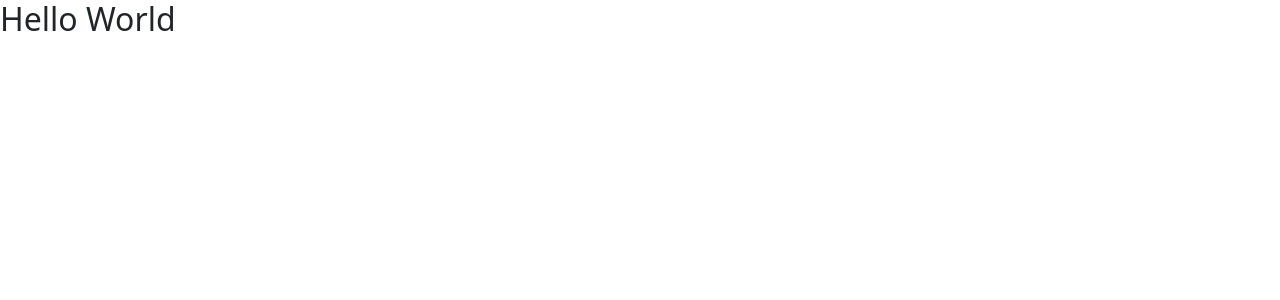
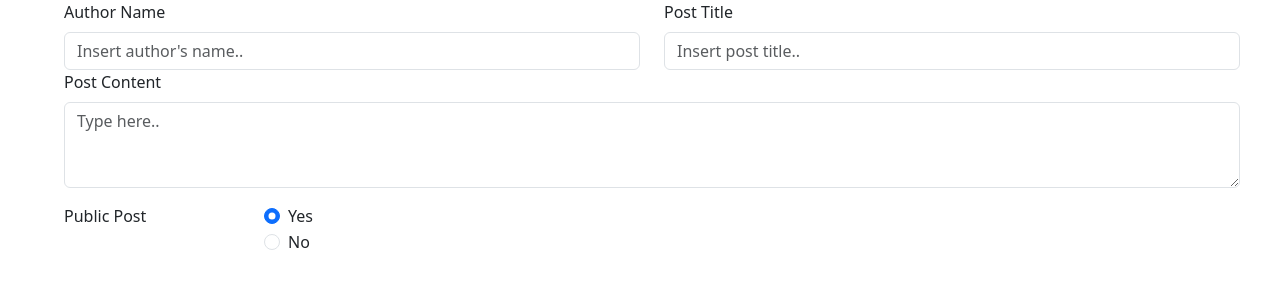
Before and after one commit to amletodellaloggia/react-post-form, a React (Vite) app: page / in a window 1280 px wide. Shown: the top 300 px of the page. Built offline with nearby package versions, Linux system fonts and the light colour scheme.

Commit message:
[upd] added static form

```diff
--- a/src/App.jsx
+++ b/src/App.jsx
@@ -1,7 +1,81 @@
 function App() {
   return (
     <>
-    <h2>Hello World</h2>
+      <div className="container-fluid">
+        <div className="row">
+          <div className="col">
+            <form>
+              <div class="row">
+                <div class="col">
+                  <label for="exampleFormControlTextarea1" class="form-label">
+                    Author Name
+                  </label>
+                  <input
+                    type="text"
+                    class="form-control"
+                    placeholder="Insert author's name.."
+                    aria-label="Author Name"
+                  />
+                </div>
+                <div class="col">
+                  <label for="exampleFormControlTextarea1" class="form-label">
+                    Post Title
+                  </label>
+                  <input
+                    type="text"
+                    class="form-control"
+                    placeholder="Insert post title.."
+                    aria-label="Post Title"
+                  />
+                </div>
+                <div class="mb-3">
+                  <label for="exampleFormControlTextarea1" class="form-label">
+                    Post Content
+                  </label>
+                  <textarea
+                    class="form-control"
+                    placeholder="Type here.."
+                    id="exampleFormControlTextarea1"
+                    rows="3"
+                  ></textarea>
+                </div>
+              </div>
+              <fieldset className="row mb-3">
+                <legend className="col-form-label col-sm-2 pt-0">
+                  Public Post
+                </legend>
+                <div className="col-sm-10">
+                  <div className="form-check">
+                    <input
+                      className="form-check-input"
+                      type="radio"
+                      name="gridRadios"
+                      id="gridRadios1"
+                      value="option1"
+                      checked
+                    />
+                    <label className="form-check-label" for="gridRadios1">
+                      Yes
+                    </label>
+                  </div>
+                  <div className="form-check">
+                    <input
+                      className="form-check-input"
+                      type="radio"
+                      name="gridRadios"
+                      id="gridRadios2"
+                      value="option2"
+                    />
+                    <label className="form-check-label" for="gridRadios2">
+                      No
+                    </label>
+                  </div>
+                </div>
+              </fieldset>
+            </form>
+          </div>
+        </div>
+      </div>
     </>
   );
 }
```
